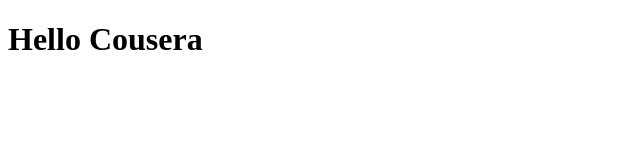
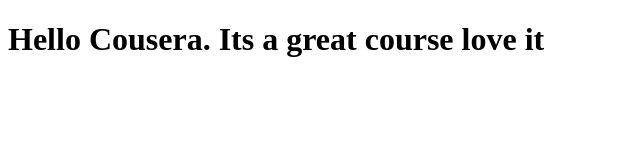
Before and after one commit to lishamhlanga/cousera-test, a plain HTML site: page site/index.html in a window 1280 px wide. Shown: the whole page, without its empty margins (0-640 px from the left). Drawn offline with Linux system fonts and the light colour scheme.

Commit message:
Add change to h1.

```diff
--- a/site/index.html
+++ b/site/index.html
@@ -3,9 +3,9 @@
 <head>
 	<meta charset="utf-8">
 	<meta name="viewport" content="width=device-width, initial-scale=1">
-	<title>Hello Cousera! It's a great course!</title>
+	<title>Hello Cousera!</title>
 </head>
 <body>
-<h1>Hello Cousera</h1>
+<h1>Hello Cousera. Its a great course love it</h1>
 </body>
 </html>
```
